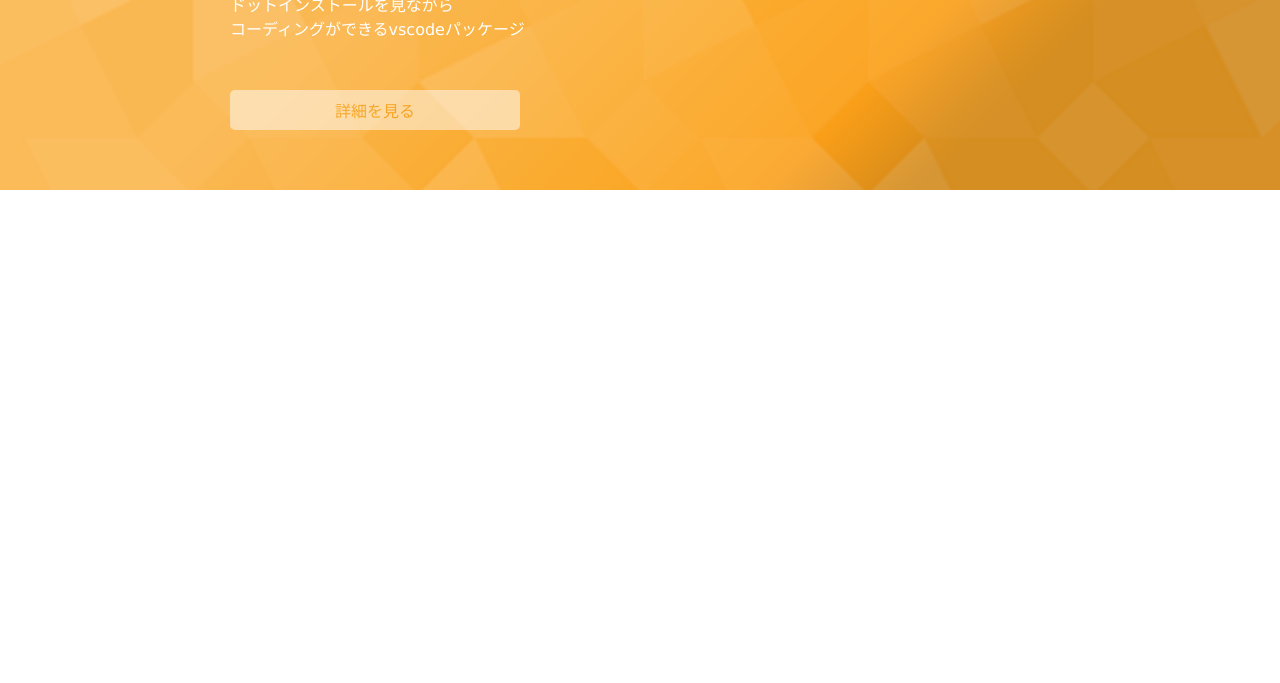
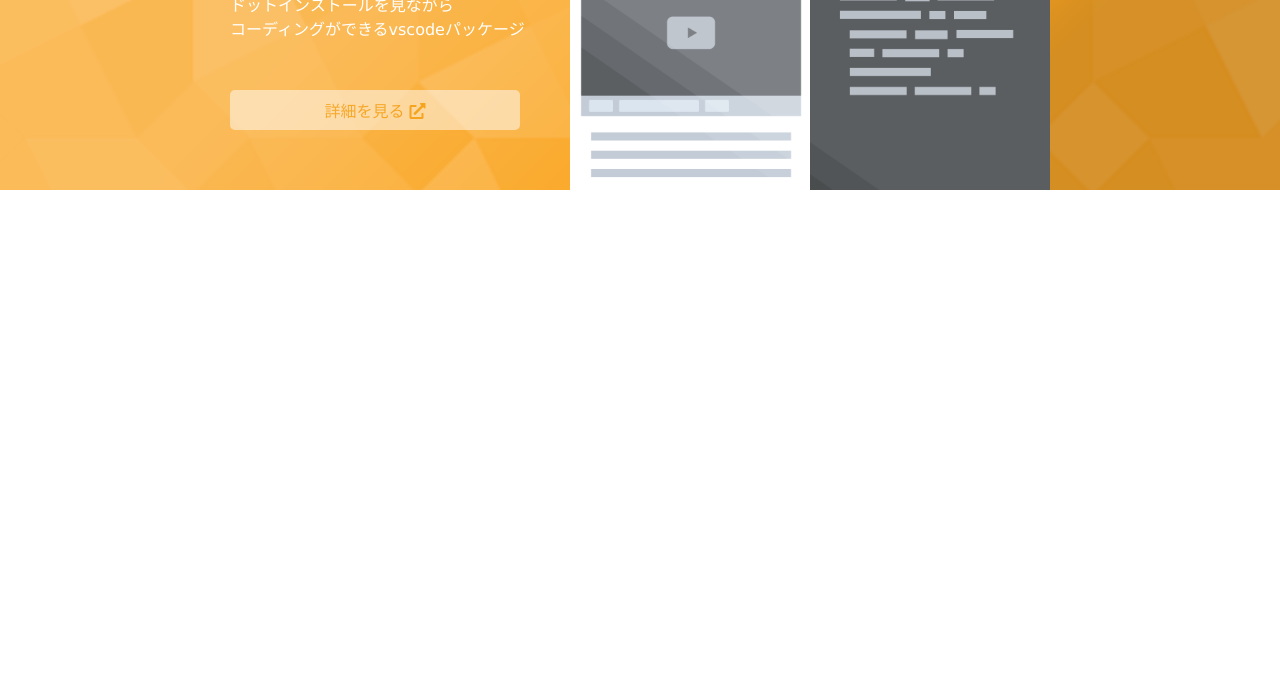
Before and after one commit to Sota-Watanabe/Make-Website, a plain HTML site: page MyDotinstallPane/index.html in a window 1280 px wide. Shown: the part 117-800 px from the top of the page. Drawn offline with Linux system fonts and the light colour scheme.

Commit message:
pre05完了

```diff
--- a/MyDotinstallPane/css/styles.css
+++ b/MyDotinstallPane/css/styles.css
@@ -28,8 +28,13 @@ header .container{
     width: 820px;
     margin: 0 auto;
     padding: 60px 0;
-    /* background: pink; */
+    position: relative;
+}
 
+header img{
+    position: absolute;
+    bottom: 0;
+    right: 0px;
 }
 
 .btn{
--- a/MyDotinstallPane/index.html
+++ b/MyDotinstallPane/index.html
@@ -4,6 +4,7 @@
         <meta charset="utf-8">
         <title>Dotinstall Paneを使ってみよう</title>
         <link rel='icon' href="favicon.ico">
+        <link rel="stylesheet" href="https://use.fontawesome.com/releases/v5.8.1/css/all.css" integrity="sha384-50oBUHEmvpQ+1lW4y57PTFmhCaXp0ML5d60M1M7uH2+nqUivzIebhndOJK28anvf" crossorigin="anonymous">
         <link rel="stylesheet" href="css/styles.css">
     </head>
     <body>
@@ -14,7 +15,8 @@
                     ドットインストールを見ながら<br>
                     コーディングができるvscodeパッケージ
                 </p>
-                <a href = "#" target="_blank" class="btn">詳細を見る</a>
+                <a href = "#" target="_blank" class="btn">詳細を見る <i class="fas fa-external-link-alt"></i></a>
+                <img src="img/top.png" width="480" height="270" alt="Dotinstall Paneの画像">
             </div>
         </header>
     </body>
```
